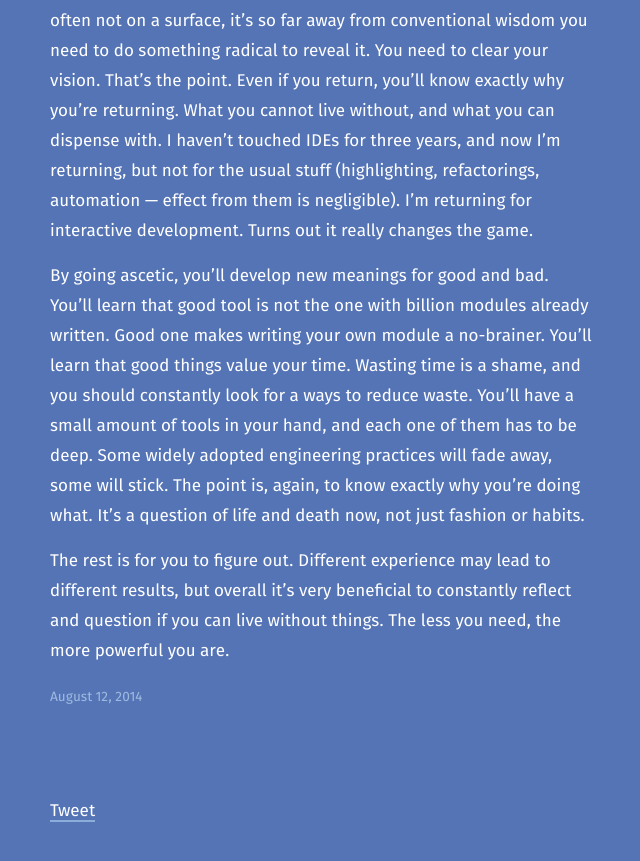
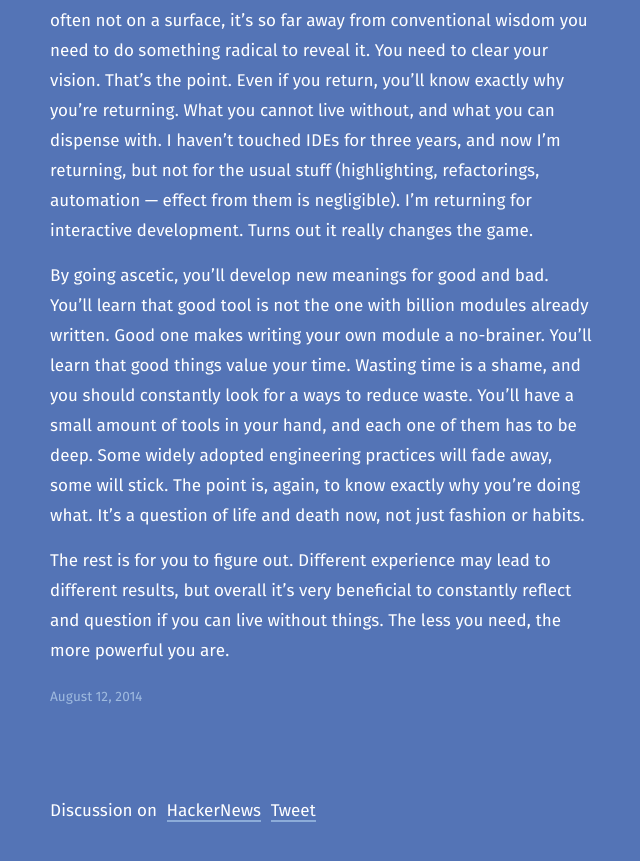
Before and after one commit to tonsky/tonsky.github.io, a Jekyll site: the page built from _posts/2014-08-12-irrelevant-things.md, in a window 1280 px wide and 900 px high, scrolled down 3319 px. Shown: the top 861 px of the window, without its empty margins (319-959 px from the left). Built offline with Jekyll 4.4.1, drawn with Linux system fonts in a browser that asks for light colours; comment, search, counter and statistics services are not loaded; some of the changed lines change nothing that is shown.

Commit message:
hackernews page

```diff
--- a/_posts/2014-08-12-irrelevant-things.md
+++ b/_posts/2014-08-12-irrelevant-things.md
@@ -2,6 +2,7 @@
 layout: post
 title: Irrelevant Things
 category: blog
+hackernews_id: 8167186
 summary: "As a programmer on a way to technical excellency, you should teach yourself to constantly spot and reduce waste."
 ---
 
```
